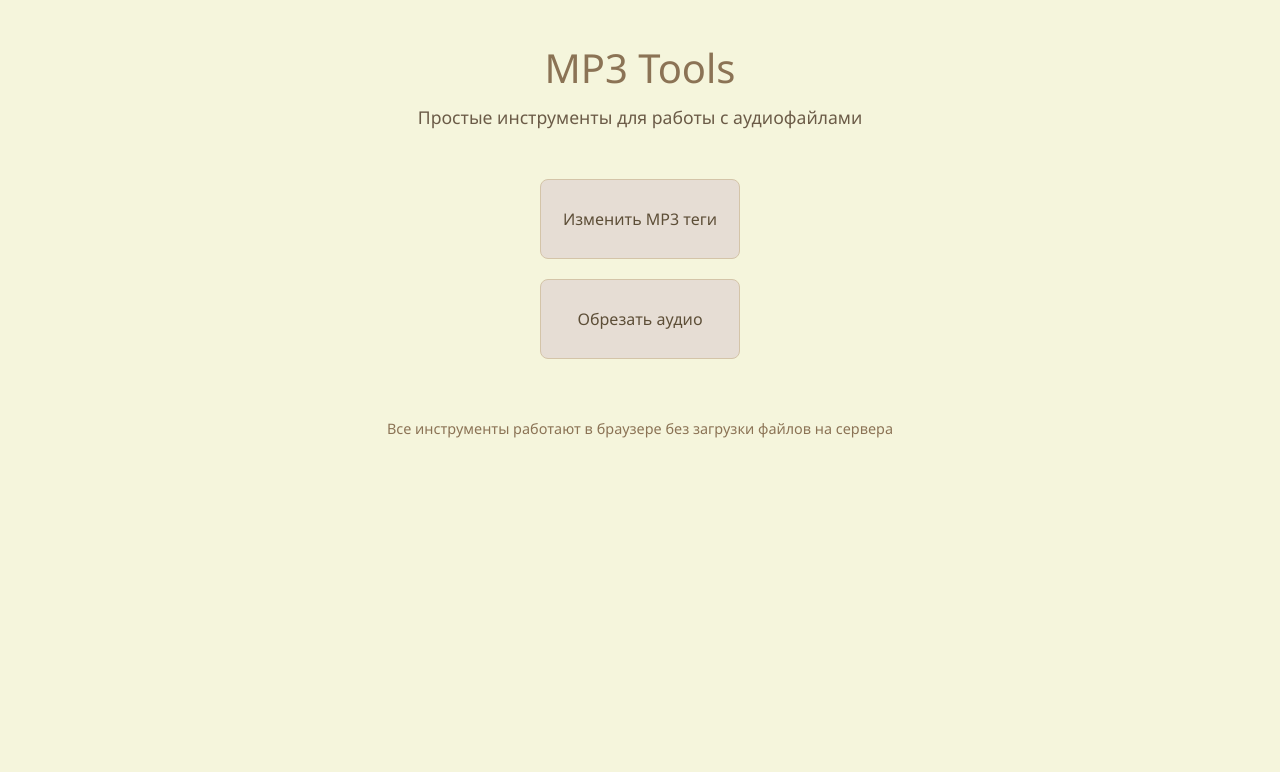
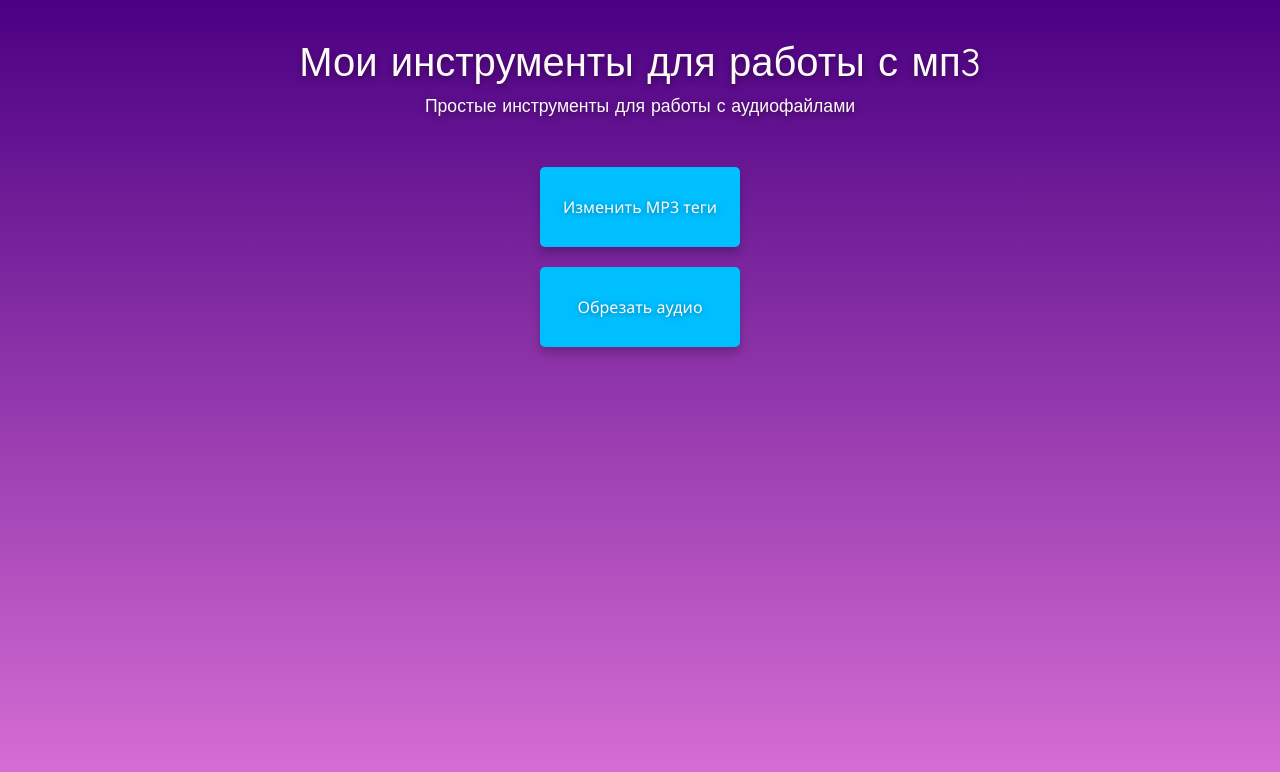
Before and after one commit to DanSQWOZ/MP3MANAGER, a plain HTML site: page index.html in a window 1280 px wide. Drawn offline with Linux system fonts and the light colour scheme.

Commit message:
Update index.html

```diff
--- a/index.html
+++ b/index.html
@@ -13,7 +13,7 @@
             --button-width: 200px;        /* 💖 ШИРИНА КНОПОК - измените это число */
             --button-height: 80px;        /* 💖 ВЫСОТА КНОПОК - измените это число */
             --button-font-size: 16px;     /* 💖 РАЗМЕР ТЕКСТА В КНОПКАХ - измените это число */
-            --button-border-radius: 8px;  /* 💖 СКРУГЛЕНИЕ УГЛОВ КНОПОК - измените это число */
+            --button-border-radius: 5px;  /* 💖 СКРУГЛЕНИЕ УГЛОВ КНОПОК - измените это число */
             --button-gap: 20px;           /* 💖 РАССТОЯНИЕ МЕЖДУ КНОПКАМИ - измените это число */
         }
 
@@ -28,8 +28,9 @@
 
         body {
             font-family: 'Segoe UI', Tahoma, Geneva, Verdana, sans-serif;
-            background-color: #f5f5dc; /* Бежевый фон */
-            color: #5d4e37; /* Темно-бежевый текст */
+background: linear-gradient(-180deg, #4B0082, #DA70D6);
+            background-color: #4B0082; /*🎨Фон Сайта */
+            color: #98FB98; /* Темно-бежевый текст */
             min-height: 100vh;
             padding: 40px 20px;
         }
@@ -48,17 +49,24 @@
         }
 
         .header h1 {
+            font-family: comic sans ms, sans-serif;
+            font-size: 32px;
+            font-weight: bold; /* жирный текст */
+            color: #333; /* цвет текста */
             font-size: 2.5rem;
-            color: #8b7355; /* Средне-бежевый */
+            color: #FFFAFA; /* Средне-бежевый */
             margin-bottom: 10px;
             font-weight: 300;
+            text-shadow: 0px 3px 6px rgba(0, 0, 0, 0.4);
         }
 
         .header p {
+font-family: comic sans ms, sans-serif;
             font-size: 1.1rem;
-            color: #6b5b47; /* Темно-бежевый */
+            color: #FFFAFA; /* Темно-бежевый */
             max-width: 500px;
             margin: 0 auto;
+text-shadow: 0px 2px 6px rgba(0, 0, 0, 0.4);
         }
 
         /* ==========================================
@@ -78,12 +86,15 @@
             display: block;
             width: var(--button-width);     /* 💖 Ширина из переменной */
             height: var(--button-height);  /* 💖 Высота из переменной */
-            background-color: #e6ddd4;     /* Светло-бежевый фон */
-            color: #5d4e37;                /* Темно-бежевый текст */
+
+            background-color: #00BFFF;     /* Светло-бежевый фон */
+            color: #FFFAFA;                /* Темно-бежевый текст */
             text-decoration: none;
-            border: 1px solid #d4c4a8;     /* Бежевая граница */
+            border: #8A2BE2;     /* Бежевая граница */
+
             border-radius: var(--button-border-radius); /* 💖 Скругление из переменной */
             font-size: var(--button-font-size);         /* 💖 Размер текста из переменной */
+
             font-weight: 500;
             transition: all 0.3s ease;
 
@@ -92,13 +103,15 @@
             align-items: center;
             justify-content: center;
             text-align: center;
+text-shadow: 0px 1.4px 6px rgba(0, 0, 0, 0.4);
+box-shadow: 0 7px 8px rgba(0, 0, 0, 0.2);
         }
 
         .tool-button:hover {
-            background-color: #ddd0c0;     /* Темнее при наведении */
+            background-color: #1E90FF;  #87CEFA   #4169E1/* Темнее при наведении */
             border-color: #c4a484;
             transform: translateY(-2px);   /* Легкий подъем */
-            box-shadow: 0 4px 12px rgba(93, 78, 55, 0.1);
+            box-shadow: 0 4px 12px rgba(0, 0, 0, 0.6);
         }
 
         .tool-button:active {
@@ -111,7 +124,7 @@
         .footer {
             text-align: center;
             margin-top: 60px;
-            color: #8b7355;
+            color: #FFFAFA;
             font-size: 0.9rem;
         }
 
@@ -147,19 +160,19 @@
     <div class="container">
         <!-- Заголовок -->
         <header class="header">
-            <h1>MP3 Tools</h1>
+            <h1>Мои инструменты для работы с мп3</h1>
             <p>Простые инструменты для работы с аудиофайлами</p>
         </header>
 
         <!-- Кнопки инструментов -->
         <div class="tools-container">
             <!-- 💖 КНОПКА 1 - ЗДЕСЬ ВСТАВЬТЕ ССЫЛКУ НА РЕДАКТОР ТЕГОВ -->
-            <a href="ССЫЛКА_НА_РЕДАКТОР_ТЕГОВ" class="tool-button" target="_blank">
+            <a href="https://dansqwoz.github.io/MP3CONVERSE/" class="tool-button" target="_blank">
                 Изменить MP3 теги
             </a>
 
             <!-- 💖 КНОПКА 2 - ЗДЕСЬ ВСТАВЬТЕ ССЫЛКУ НА ОБРЕЗКУ АУДИО -->
-            <a href="ССЫЛКА_НА_ОБРЕЗКУ_АУДИО" class="tool-button" target="_blank">
+            <a href="https://dansqwoz.github.io/MP3CUTER/" class="tool-button" target="_blank">
                 Обрезать аудио
             </a>
 
@@ -177,7 +190,7 @@
 
         <!-- Подвал -->
         <footer class="footer">
-            <p>Все инструменты работают в браузере без загрузки файлов на сервера</p>
+            <p></p>
         </footer>
     </div>
 
```
